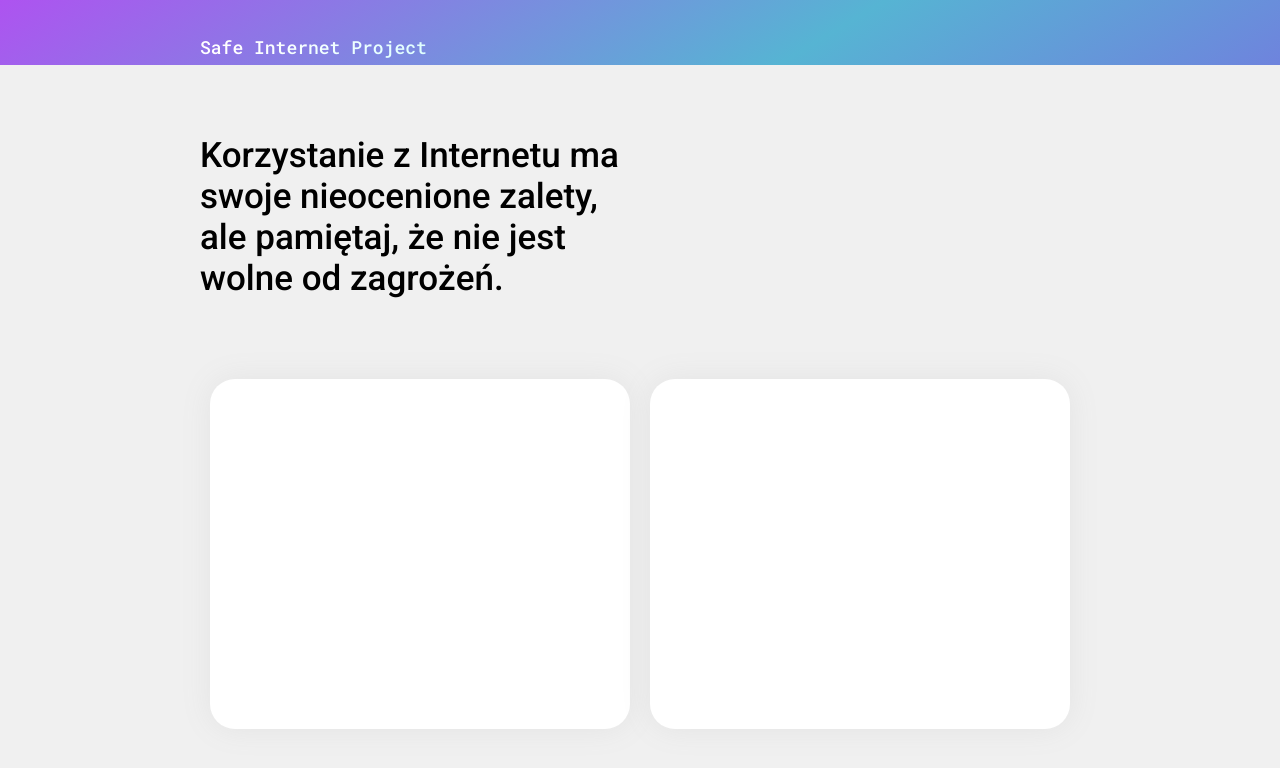
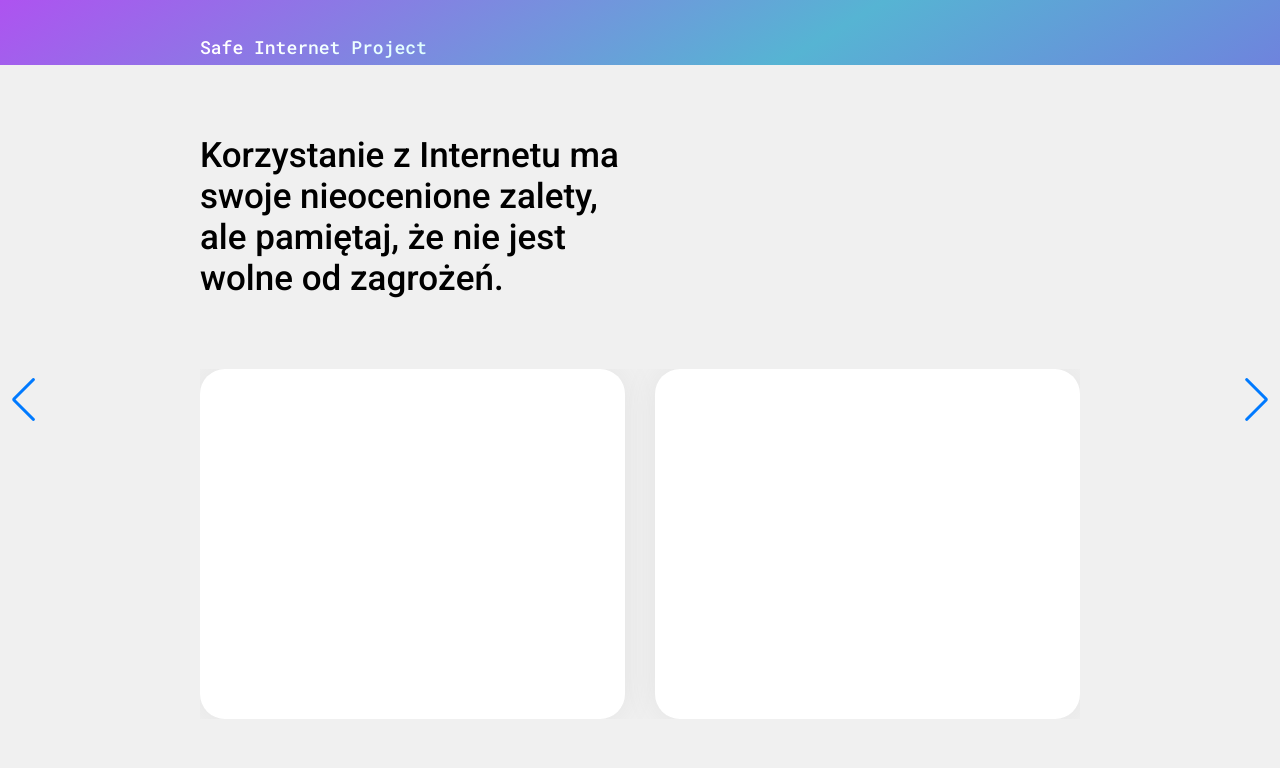
Before and after one commit to shurikoi/chechPassword, a plain HTML site: page index.html in a window 1280 px wide. Drawn offline with nearby package versions, Linux system fonts and the light colour scheme.

Commit message:
some problems are created

```diff
--- a/style.css
+++ b/css/style.css
@@ -47,14 +47,14 @@ body {
     color: #72D933;
     font-size: 18px;
     padding: 35px 200px;
-    mix-blend-mode: color-dodge; /* Задаем режим смешивания цветов */
+    mix-blend-mode: color-dodge;
 }
 
 #main {
     margin-left: auto;
     margin-right: auto;
     /* width: 50%; */
-    padding-top: 50px;
+    /* padding-top: 50px; */
     padding: 70px 200px;
 }
 
@@ -66,16 +66,23 @@ body {
 }
 
 .container {
-    display: flex;
+    position: relative;
+    /* width: 540px !important; */
+
+}
+
+.content {
+    /* padding: 30px 30px 30px 60px; */
 }
 
 .card {
     background-color: white;
     height: 350px;
     width: 540px;
-    margin: 10px;
+    /* margin-right: 30px; */
     border-radius: 25px;
     box-shadow: 0px 0px 30px rgb(227, 227, 227);
+    /* box-shadow: 0px 0px 30px rgb(240, 2, 2); */
 }
 
 .card-image {
@@ -86,8 +93,8 @@ body {
     background-size: cover;
 }
 
-.wifi {
+/* .wifi {
     background-image: url('wifi.png');
     max-width: 100%;
     height: auto;
-}
+} */
--- a/index.html
+++ b/index.html
@@ -3,7 +3,9 @@
 
 <head>
     <title>Safe Internet</title>
-    <link rel="stylesheet" href="style.css">
+    <!-- <link rel="stylesheet" href="https://unpkg.com/swiper/swiper-bundle.min.js"> -->
+    <link rel="stylesheet" href="css/swiper-bundle.min.css">
+    <link rel="stylesheet" href="css/style.css">
     <!-- <link rel="icon" type="image/x-icon" href="logo.png"> -->
 </head>
 
@@ -24,7 +26,7 @@
             zagrożeń.
         </div>
 
-        <section class="container">
+        <!-- <section class="container">
             <div class="card">
                 <div class="card-image"><div class="wifi"></div></div>
                 <p></p>
@@ -33,14 +35,63 @@
                 <div class="card-image"></div>
                 <p></p>
             </div>
-            <!-- <div class="card">
-                <div class="card-image"></div>
-                <p></p>
-            </div> -->
+        </section> -->
+
+        <section>
+            <div class="swiper mySwiper container">
+                <div class="swiper-wrapper content">
+                    <div class="swiper-slide card">
+                        <div class="image">
+                            <img src="" alt="">
+                        </div>
+                    </div>
+                    <div class="swiper-slide card">
+                        <div class="image">
+                            <img src="" alt="">
+                        </div>
+                    </div>
+                    <div class="swiper-slide card">
+                        <div class="image">
+                            <img src="" alt="">
+                        </div>
+                    </div>
+                    <div class="swiper-slide card">
+                        <div class="image">
+                            <img src="" alt="">
+                        </div>
+                    </div>
+                </div>
+
+            </div>
+
+            <div class="swiper-button-next"></div>
+            <div class="swiper-button-prev"></div>
+            <!-- <div class="swiper-pagination"></div> -->
         </section>
 
+    </div>
 
-    </div>
+    <!-- Swiper JS -->
+    <script src="https://unpkg.com/swiper/swiper-bundle.min.js"></script>
+
+    <!-- Initialize Swiper -->
+    <script>
+      var swiper = new Swiper(".mySwiper", {
+        slidesPerView: 2,
+        spaceBetween: 30,
+        slidesPerGroup: 1,
+        loop: true,
+        loopFillGroupWithBlank: true,
+        pagination: {
+          el: ".swiper-pagination",
+          clickable: true,
+        },
+        navigation: {
+          nextEl: ".swiper-button-next",
+          prevEl: ".swiper-button-prev",
+        },
+      });
+    </script>
 
 </body>
 
```
Also changed, not shown: css/swiper-bundle.min.css (added), images/1.png (renamed from wifi.png), js/script.js (added), js/swiper-bundle.min.js (added).
